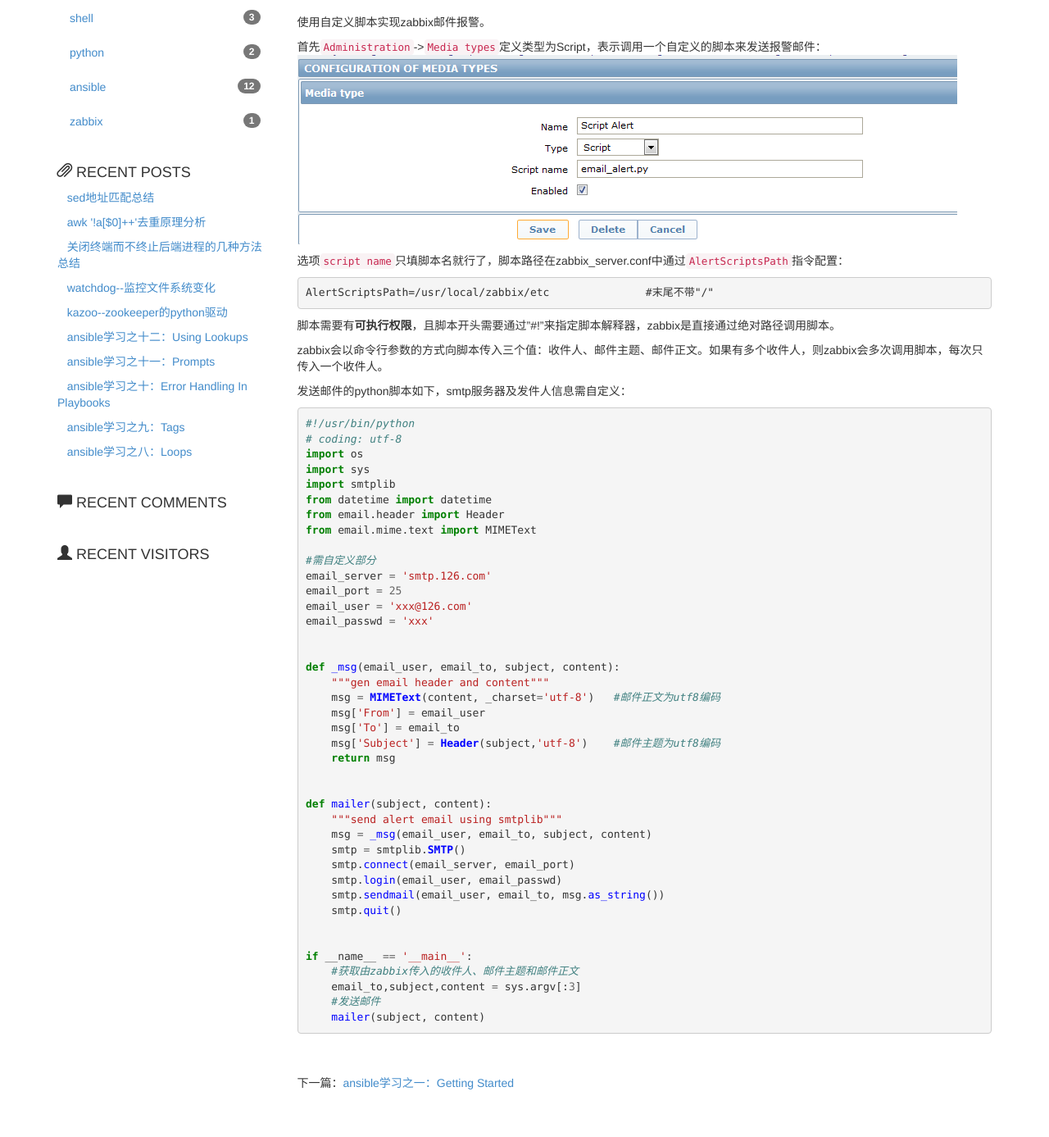
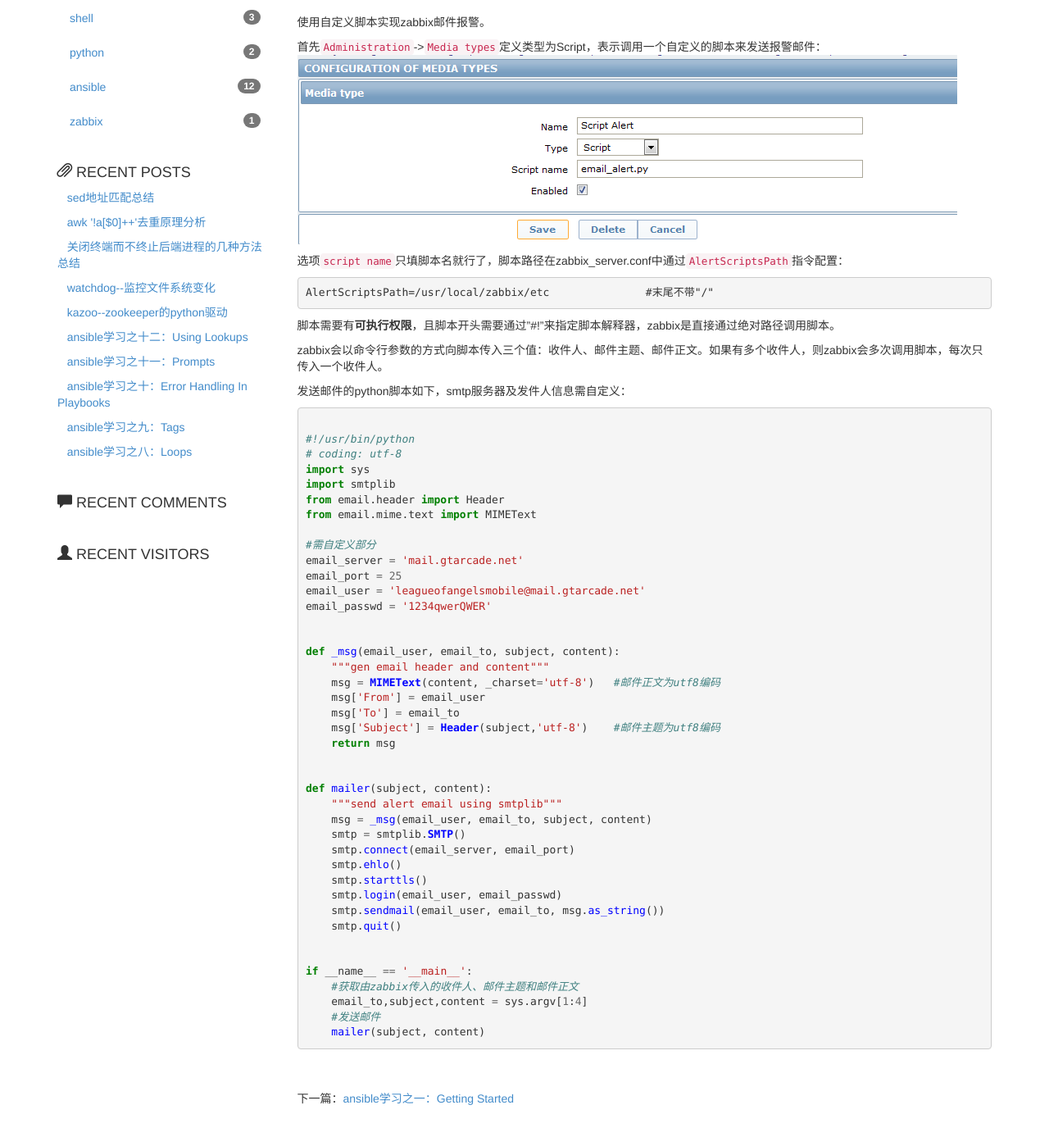
Before and after one commit to sapser/sapser.github.io, a Jekyll site: the page built from _posts/2014-07-05-zabbix-email-alert.md, in a window 1280 px wide and 1400 px high, scrolled down 415 px. Shown: the top 1387 px of the window at 82% size. Built offline with Jekyll 4.4.1, drawn with Linux system fonts in a browser that asks for light colours; Markdown is read by kramdown in place of the engine named in the settings; comment, search, counter and statistics services are not loaded.

Commit message:
修改错误

````diff
--- a/_posts/2014-07-05-zabbix-email-alert.md
+++ b/_posts/2014-07-05-zabbix-email-alert.md
@@ -22,20 +22,19 @@
 发送邮件的python脚本如下，smtp服务器及发件人信息需自定义：
 
 ```python
+
 #!/usr/bin/python
 # coding: utf-8
-import os
 import sys
 import smtplib
-from datetime import datetime
 from email.header import Header
 from email.mime.text import MIMEText
 
 #需自定义部分
-email_server = 'smtp.126.com'
+email_server = 'mail.gtarcade.net'
 email_port = 25
-email_user = 'xxx@126.com'
-email_passwd = 'xxx'
+email_user = 'leagueofangelsmobile@mail.gtarcade.net'
+email_passwd = '1234qwerQWER'
 
 
 def _msg(email_user, email_to, subject, content):
@@ -52,6 +51,8 @@
     msg = _msg(email_user, email_to, subject, content)
     smtp = smtplib.SMTP()
     smtp.connect(email_server, email_port)
+    smtp.ehlo()
+    smtp.starttls()
     smtp.login(email_user, email_passwd)
     smtp.sendmail(email_user, email_to, msg.as_string())
     smtp.quit()
@@ -59,7 +60,7 @@
 
 if __name__ == '__main__':
     #获取由zabbix传入的收件人、邮件主题和邮件正文
-    email_to,subject,content = sys.argv[:3]
+    email_to,subject,content = sys.argv[1:4]
     #发送邮件
     mailer(subject, content)
 ```
````
